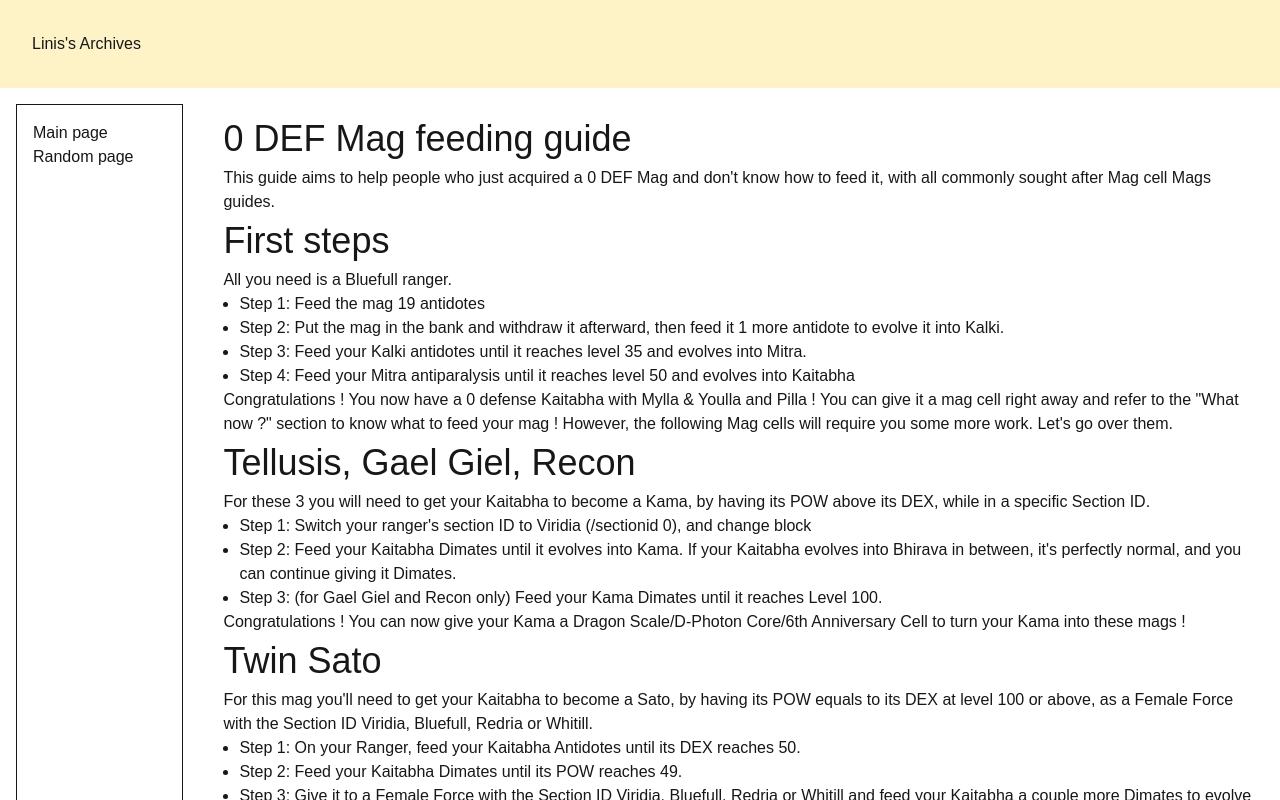
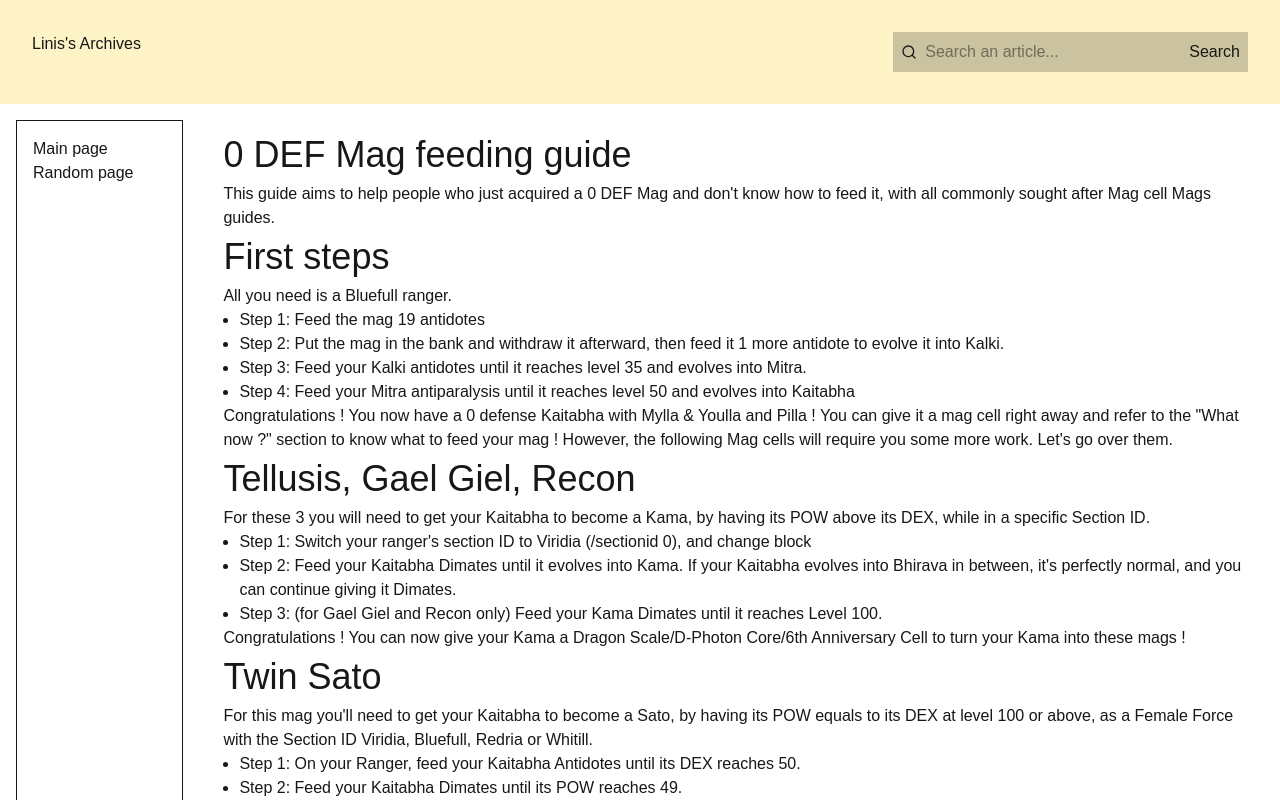
Before and after one commit to nilsdx/celestial-fusion, a Next.js app: page /guides/mag-guide in a window 1280 px wide. Shown: the top 800 px of the page. Built offline with nearby package versions, Linux system fonts and the light colour scheme; no server answers; the database is empty.

Commit message:
added search bar, not functionnal yet

```diff
--- a/package.json
+++ b/package.json
@@ -11,6 +11,7 @@
   "dependencies": {
     "@prisma/client": "^6.19.2",
     "gray-matter": "^4.0.3",
+    "lucide-react": "^0.563.0",
     "next": "16.1.4",
     "prisma": "^6.19.2",
     "react": "19.2.3",
--- a/src/app/[category]/[article]/page.tsx
+++ b/src/app/[category]/[article]/page.tsx
@@ -14,7 +14,7 @@ interface PageProps {
     params: Promise<{ category: string; article: string }>;
 }
 
-function getArticleData(category: string, slug: string) {
+const getArticleData = (category: string, slug: string) => {
     const filePath = path.join(articlesDirectory, category, `${slug}.md`);
 
     if (!fs.existsSync(filePath)) return null;
@@ -90,7 +90,6 @@ export default async function ArticlePage({ params }: PageProps) {
                 <ReactMarkdown remarkPlugins={[remarkGfm]}>
                     {content}
                 </ReactMarkdown>
-                <p>Views: {views}</p>
             </article>
             <ItemCard item={article}/>
         </div>
--- a/src/app/layout.tsx
+++ b/src/app/layout.tsx
@@ -2,7 +2,7 @@ import type { Metadata } from "next";
 import { Geist, Geist_Mono } from "next/font/google";
 import "./globals.css";
 import Sidebar from "../components/Sidebar";
-import TopBar from "../components/TopBar";
+import TopBar from "../components/header/TopBar";
 import Footer from "../components/footer/Footer";
 
 const geistSans = Geist({
--- a/src/components/TopBar.tsx
+++ /dev/null
@@ -1,9 +0,0 @@
-const TopBar = () => {
-    return (
-        <div className="flex bg-amber-100 p-8">
-            <p>Linis's Archives</p>
-        </div>
-    )
-}
-
-export default TopBar;
--- /dev/null
+++ b/src/components/header/SearchBar.tsx
@@ -0,0 +1,14 @@
+import { Search } from 'lucide-react';
+import Form from 'next/form'
+
+const SearchBar = () => {
+    return (
+        <Form action="/search" className="bg-black/20 p-2 space-x-2 flex items-center">
+            <Search size={16}/>
+            <input name="query" className="w-64" placeholder="Search an article..."/>
+            <button type="submit" className="cursor-pointer">Search</button>
+        </Form>
+    )
+}
+
+export default SearchBar;
--- /dev/null
+++ b/src/components/header/TopBar.tsx
@@ -0,0 +1,12 @@
+import SearchBar from "./SearchBar";
+
+const TopBar = () => {
+    return (
+        <div className="flex bg-amber-100 p-8 justify-between">
+            <p>Linis's Archives</p>
+            <SearchBar/>
+        </div>
+    )
+}
+
+export default TopBar;
```
Also changed, not shown: 1 other file (tests, documents, lock files or other folders).
